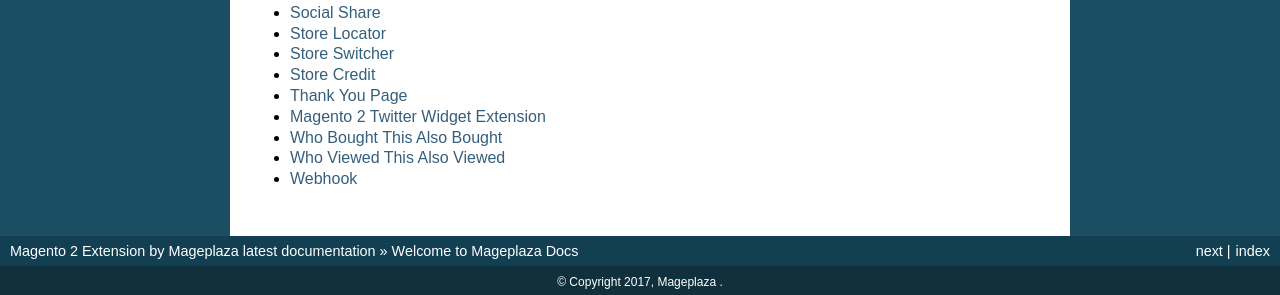
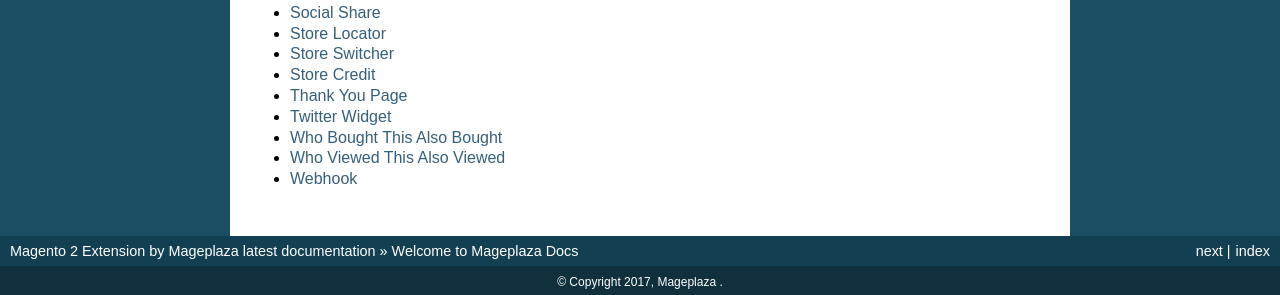
Before and after one commit to magepages/mpdocs, a Sphinx documentation site: the page built from docs/index.rst, in a window 1280 px wide. Shown: the part 1905-2200 px from the top of the page. Built offline with Sphinx 7.4.7, drawn with Linux system fonts in a browser that asks for light colours; pages that are not in the unit, such as notebooks, are missing from menus.

Commit message:
Update index.md

```diff
--- a/docs/twitter-widget/index.md
+++ b/docs/twitter-widget/index.md
@@ -1,4 +1,4 @@
-# Magento 2 Twitter Widget Extension
+# Twitter Widget
 
 ## Overview
 Twitter is a popular social networking for people and stores who all need to advertise there. Therefore, Mageplaza builds a new module called [Twitter Widget](https://www.mageplaza.com/magento-2-twitter-widget). It allows owners to easily insert Twitter Timeline widgets. This makes stores more accessible to customers, less expensive and highly efficient. Not only that, the owner can manage tweets on any page you want.
```
